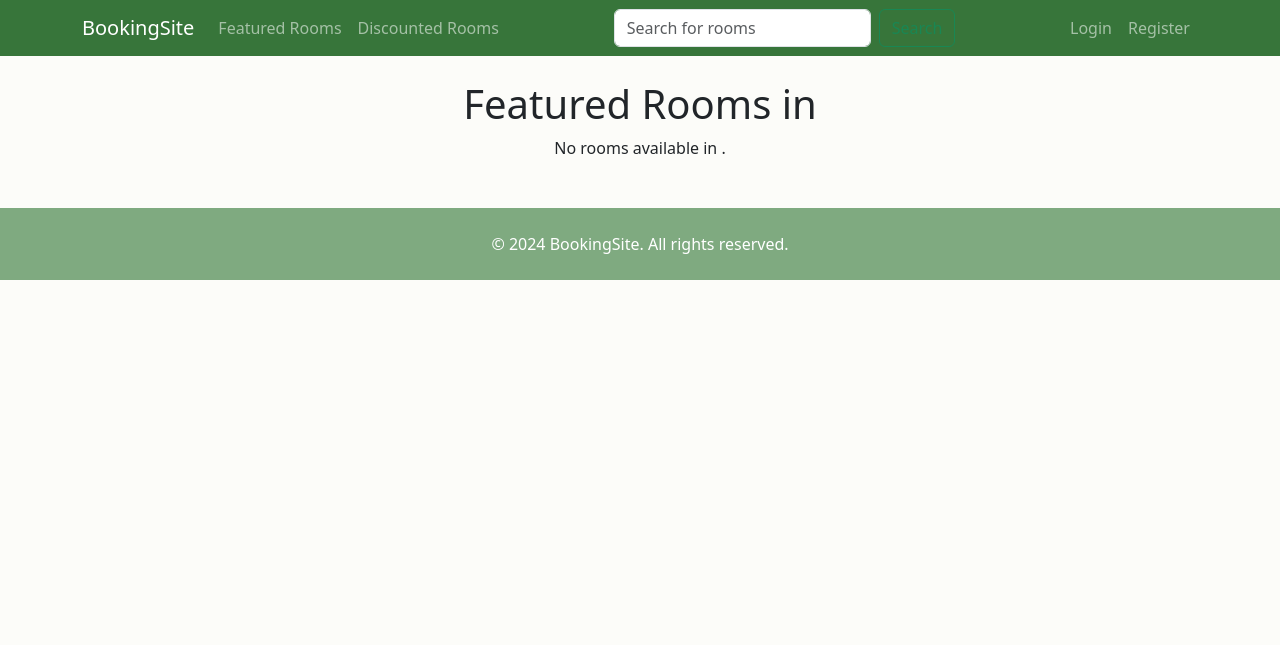
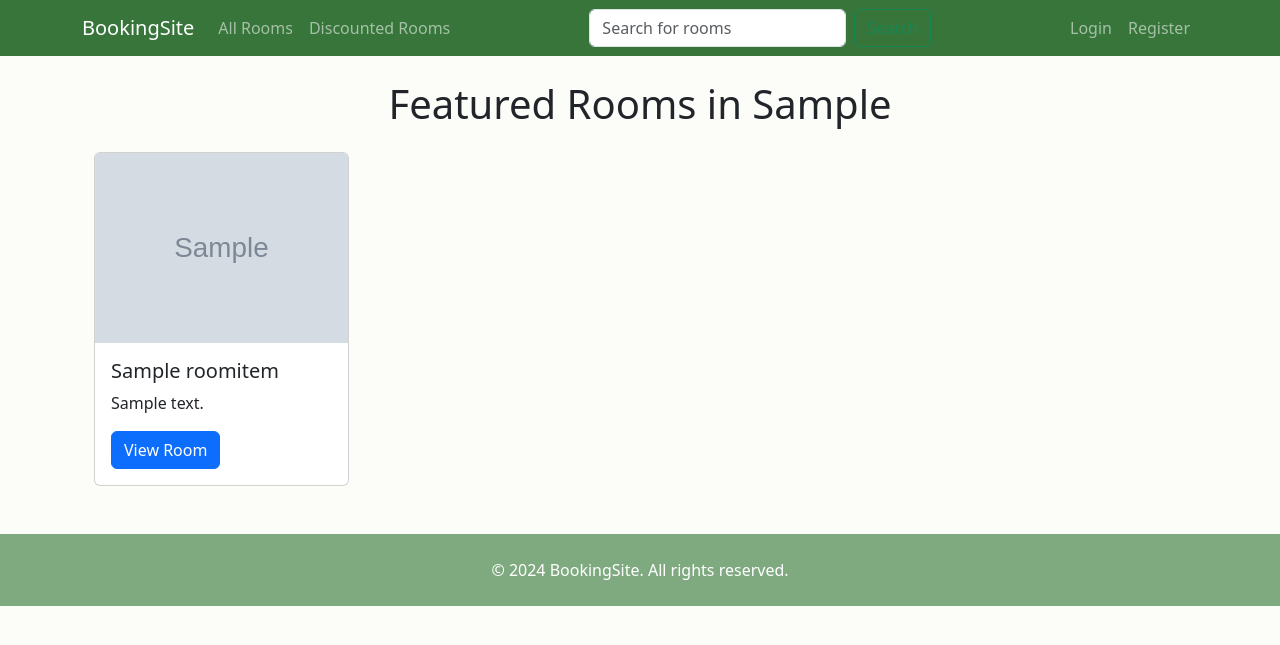
Before and after one commit to RileyK05/booking-web, a Django app: page / in a window 1280 px wide. Shown: the top 645 px of the page. Run offline with Django 5.2, Linux system fonts and the light colour scheme; tables that the repository leaves empty hold one stand-in row (values such as "Sample post"); grey boxes marked "Sample" are stand-in pictures.

Commit message:
fixed random stuff

```diff
--- a/booking_app/templates/base_generic.html
+++ b/booking_app/templates/base_generic.html
@@ -20,7 +20,7 @@
                 <div class="collapse navbar-collapse" id="navbarNav">
                     <ul class="navbar-nav me-auto mb-2 mb-lg-0">
                         <li class="nav-item">
-                            <a class="nav-link" href="{% url 'featured_rooms' %}">Featured Rooms</a>
+                            <a class="nav-link" href="{% url 'rooms' %}">All Rooms</a>
                         </li>
                         <li class="nav-item">
                             <a class="nav-link" href="{% url 'discounted_rooms' %}">Discounted Rooms</a>
--- a/booking_app/templates/index.html
+++ b/booking_app/templates/index.html
@@ -1,4 +1,6 @@
 {% extends "base_generic.html" %}
+
+{% load static %}
 
 {% block title %}Featured Rooms{% endblock %}
 
@@ -10,7 +12,11 @@
         {% for room in rooms %}
         <div class="col-md-3">
             <div class="card">
-                <img src="{{ room.room_pictures.url }}" class="card-img-top" alt="Image of {{ room.title }}">
+                {% if room.room_pictures %}
+                    <img src="{{ room.room_pictures.url }}" class="card-img-top" alt="Image of {{ room.title }}">
+                {% else %}
+                    <img src="{% static 'images/placeholder.png' %}" class="card-img-top" alt="No image available">
+                {% endif %}
                 <div class="card-body">
                     <h5 class="card-title">{{ room.title }}</h5>
                     <p class="card-text">{{ room.description|truncatewords:10 }}</p>
--- a/booking_app/urls.py
+++ b/booking_app/urls.py
@@ -1,27 +1,37 @@
 from django.urls import path, include
 from .views import (
-    index, UserView, CreateUserView, FeaturedRooms,
+    index, UserView, CreateUserView, AllRoomsView,
     UserBookedRoomsView, DiscountedRoomsView, RoomDetailView,
     BookingHistoryView, ReviewSubmitView, RoomSearchView,
     BookingConfirmView, InitiatePaymentView, PaymentSuccessView,
-    PaymentFailedView, BookingWindowsView
+    PaymentFailedView, BookingWindowsView, FeaturedRoomsInCityView
 )
 
 urlpatterns = [
-    path('', index, name='index'),
+    # Main page
+    path('', FeaturedRoomsInCityView.as_view(), name='index'),
+
+    # User-related views
     path('user/', UserView.as_view(), name='user_profile'),
     path('create-user/', CreateUserView.as_view(), name='create_user'),
-    path('featured-rooms/', FeaturedRooms.as_view(), name='featured_rooms'),
+
+    # Room-related views
+    path('rooms/', AllRoomsView.as_view(), name='rooms'),
+    path('featured-rooms/', FeaturedRoomsInCityView.as_view(), name='featured_rooms'),
+    path('room/<int:pk>/', RoomDetailView.as_view(), name='room_detail'),
+    path('room/<int:pk>/windows/', BookingWindowsView.as_view(), name='booking_windows'),
     path('user/booked-rooms/', UserBookedRoomsView.as_view(), name='user_booked_rooms'),
     path('discounted-rooms/', DiscountedRoomsView.as_view(), name='discounted_rooms'),
-    path('room/<int:pk>/', RoomDetailView.as_view(), name='room_detail'),
+    path('search/', RoomSearchView.as_view(), name='room_search'),
+
+    # Booking-related views
     path('booking/history/', BookingHistoryView.as_view(), name='booking_history'),
+    path('booking/confirm/<int:pk>/', BookingConfirmView.as_view(), name='booking_confirm'),
+
+    # Review-related views
     path('review/add/', ReviewSubmitView.as_view(), name='review_add'),
-    path('search/', RoomSearchView.as_view(), name='room_search'),
-    path('booking/confirm/<int:pk>/', BookingConfirmView.as_view(), name='booking_confirm'),
-    path('room/<int:pk>/windows/', BookingWindowsView.as_view(), name='booking_windows'),
 
-    # Payment paths
+    # Payment-related views
     path('payment/<int:pk>/initiate/', InitiatePaymentView.as_view(), name='initiate_payment'),
     path('payment/success/', PaymentSuccessView.as_view(), name='payment_success'),
     path('payment/failed/', PaymentFailedView.as_view(), name='payment_failed'),
--- a/booking_app/views.py
+++ b/booking_app/views.py
@@ -30,30 +30,36 @@
     form_class = CustomUserCreationForm
     success_url = reverse_lazy('index')
 
-class FeaturedRooms(ListView):
+class FeaturedRoomsInCityView(View):
+    template_name = "index.html"
+
+    def get(self, request, *args, **kwargs):
+        cities_with_rooms = Address.objects.filter(room_items__available=True).values_list('city', flat=True).distinct()
+        rooms = RoomItem.objects.none()
+        location = "N/A"
+
+        if cities_with_rooms.exists():
+            random_city = random.choice(cities_with_rooms)
+            rooms = RoomItem.objects.filter(address__city=random_city, available=True).order_by('?')[:4]
+            location = random_city
+
+        return render(request, self.template_name, {'rooms': rooms, 'location': location})
+
+class AllRoomsView(ListView):
     model = RoomItem
     template_name = "room_main_view.html"
     context_object_name = "rooms"
+    paginate_by = 8
 
     def get_queryset(self):
-        cities_with_rooms = Address.objects.filter(room_items__available=True).values_list('city', flat=True).distinct()
-        if not cities_with_rooms.exists():
-            return RoomItem.objects.none()
+        return RoomItem.objects.filter(available=True).order_by('?')
 
-        random_city = random.choice(cities_with_rooms)
-        queryset = RoomItem.objects.filter(address__city=random_city, available=True).order_by('?')[:4]
-
-        if not queryset.exists():
-            return RoomItem.objects.none()
-
-        return queryset
 
     def get_context_data(self, **kwargs):
         context = super().get_context_data(**kwargs)
         first_room = self.get_queryset().first()
         context['location'] = first_room.address.city if first_room else "N/A"
         return context
-
 
 class UserBookedRoomsView(LoginRequiredMixin, ListView):
     model = RoomBooked
```
Also changed, not shown: booking_app/templates/room_list.html (added, +20 -0 lines), booking_app/templates/room_main_view.html (+21 -1 lines), booking_app/static/images/default.PNG (added), 2 other files.
